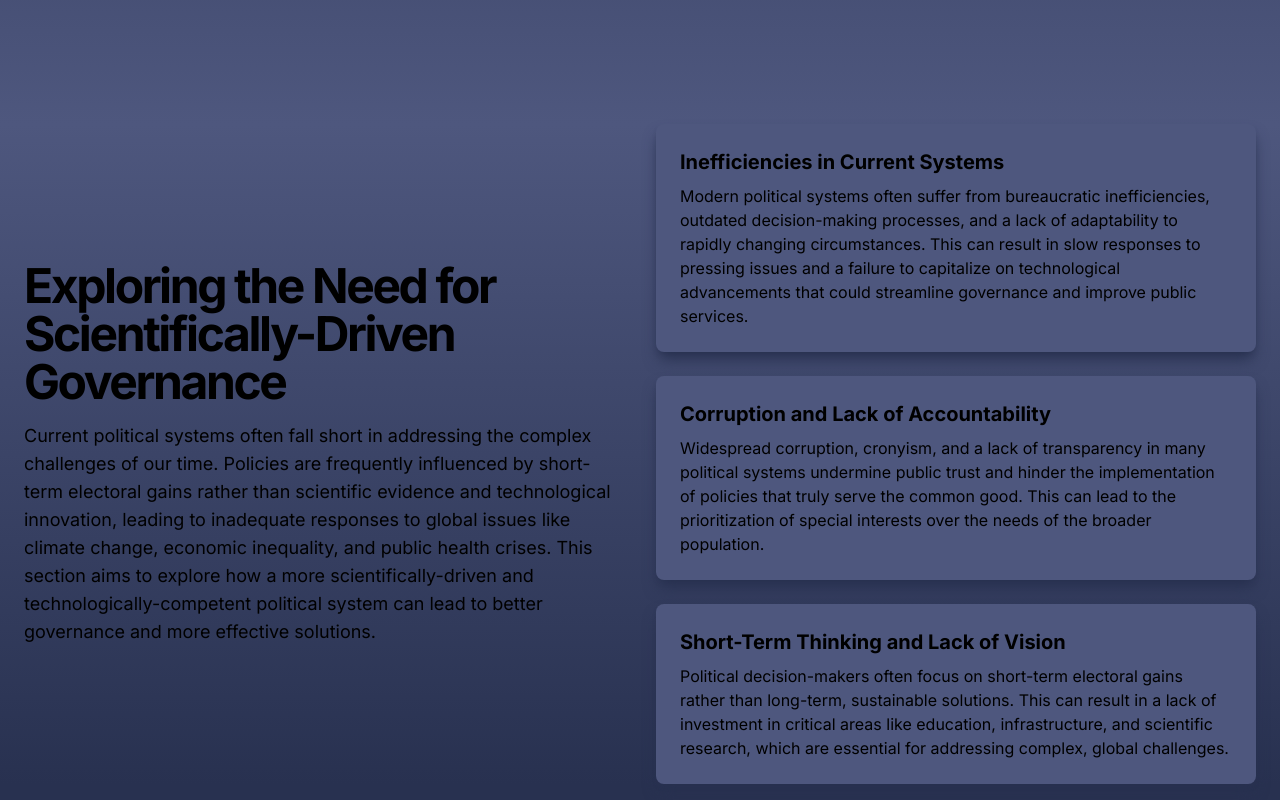
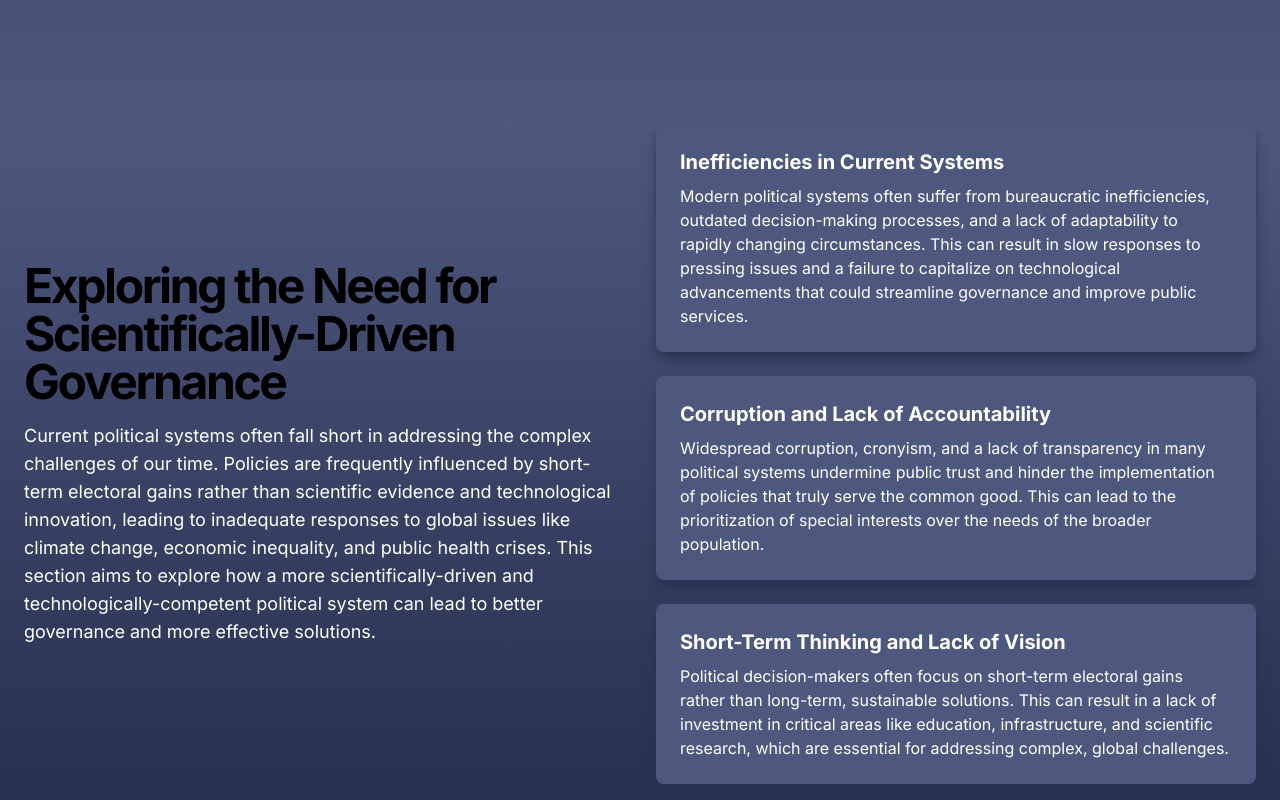
Before and after one commit to AnnaH00k/hookintech, a Next.js app: page /hooked0npolitics in a window 1280 px wide. Shown: the part 660-1460 px from the top of the page. Built offline with nearby package versions, Linux system fonts and the light colour scheme.

Commit message:
color correction

```diff
--- a/app/hooked0npolitics/page.tsx
+++ b/app/hooked0npolitics/page.tsx
@@ -37,7 +37,7 @@ export default function Hooked0nPolitics() {
             <h2 className="text-3xl font-bold tracking-tighter md:text-4xl lg:text-5xl">
              Exploring the Need for Scientifically-Driven Governance
             </h2>
-            <p className="mt-4 text-muted-foreground md:text-xl lg:text-lg">
+            <p className="mt-4 text-white md:text-xl lg:text-lg">
               Current political systems often fall short in addressing the complex challenges of our time. Policies are
               frequently influenced by short-term electoral gains rather than scientific evidence and technological
               innovation, leading to inadequate responses to global issues like climate change, economic inequality, and
@@ -45,10 +45,10 @@ export default function Hooked0nPolitics() {
               technologically-competent political system can lead to better governance and more effective solutions.
             </p>
           </div>
-          <div className="grid gap-6">
+          <div className="grid gap-6 text-white">
             <div className="rounded-lg shadow-[#283150] shadow-lg bg-[#4e577e] p-6 ">
               <h3 className="text-xl font-bold">Inefficiencies in Current Systems</h3>
-              <p className="mt-2 text-muted-foreground">
+              <p className="mt-2 ">
                 Modern political systems often suffer from bureaucratic inefficiencies, outdated decision-making
                 processes, and a lack of adaptability to rapidly changing circumstances. This can result in slow
                 responses to pressing issues and a failure to capitalize on technological advancements that could
@@ -57,7 +57,7 @@ export default function Hooked0nPolitics() {
             </div>
             <div className="rounded-lg  bg-[#4e577e] p-6 shadow-[#283150] shadow-lg">
               <h3 className="text-xl font-bold">Corruption and Lack of Accountability</h3>
-              <p className="mt-2 text-muted-foreground">
+              <p className="mt-2">
                 Widespread corruption, cronyism, and a lack of transparency in many political systems undermine public
                 trust and hinder the implementation of policies that truly serve the common good. This can lead to the
                 prioritization of special interests over the needs of the broader population.
@@ -65,7 +65,7 @@ export default function Hooked0nPolitics() {
             </div>
             <div className="rounded-lg  bg-[#4e577e] p-6 shadow-[#283150] shadow-lg">
               <h3 className="text-xl font-bold">Short-Term Thinking and Lack of Vision</h3>
-              <p className="mt-2 text-muted-foreground">
+              <p className="mt-2 ">
                 Political decision-makers often focus on short-term electoral gains rather than long-term, sustainable
                 solutions. This can result in a lack of investment in critical areas like education, infrastructure, and
                 scientific research, which are essential for addressing complex, global challenges.
@@ -82,14 +82,14 @@ export default function Hooked0nPolitics() {
           <div className="space-y-4">
             <h1 className="text-4xl font-bold tracking-tight sm:text-5xl">Vision for an Ideal Political System
             </h1>
-            <p className="text-muted-foreground text-lg">
+            <p className=" text-lg">
               Integrating scientific research and technological advancements into the decision-making process for a more
               informed, transparent, and accountable political system.
             </p>
           </div>
           <div className="space-y-4">
             <h2 className="text-2xl font-bold">Key Features:</h2>
-            <ul className="space-y-2 text-muted-foreground">
+            <ul className="space-y-2 ">
               <li className="flex items-start gap-2">
               <Check size={32} />
                 <div>
@@ -133,7 +133,7 @@ export default function Hooked0nPolitics() {
 
 
 
-    <section className="mb-10 md:w-auto md:m-4 w-[90vw]">
+    <section className="mb-10 md:w-auto md:m-4 w-[90vw] text-white">
   <h2 className="text-3xl font-semibold mb-3">Implementing the Vision</h2>
   <p className="text-lg mb-5">
     To implement this vision, we propose the following steps:
```
